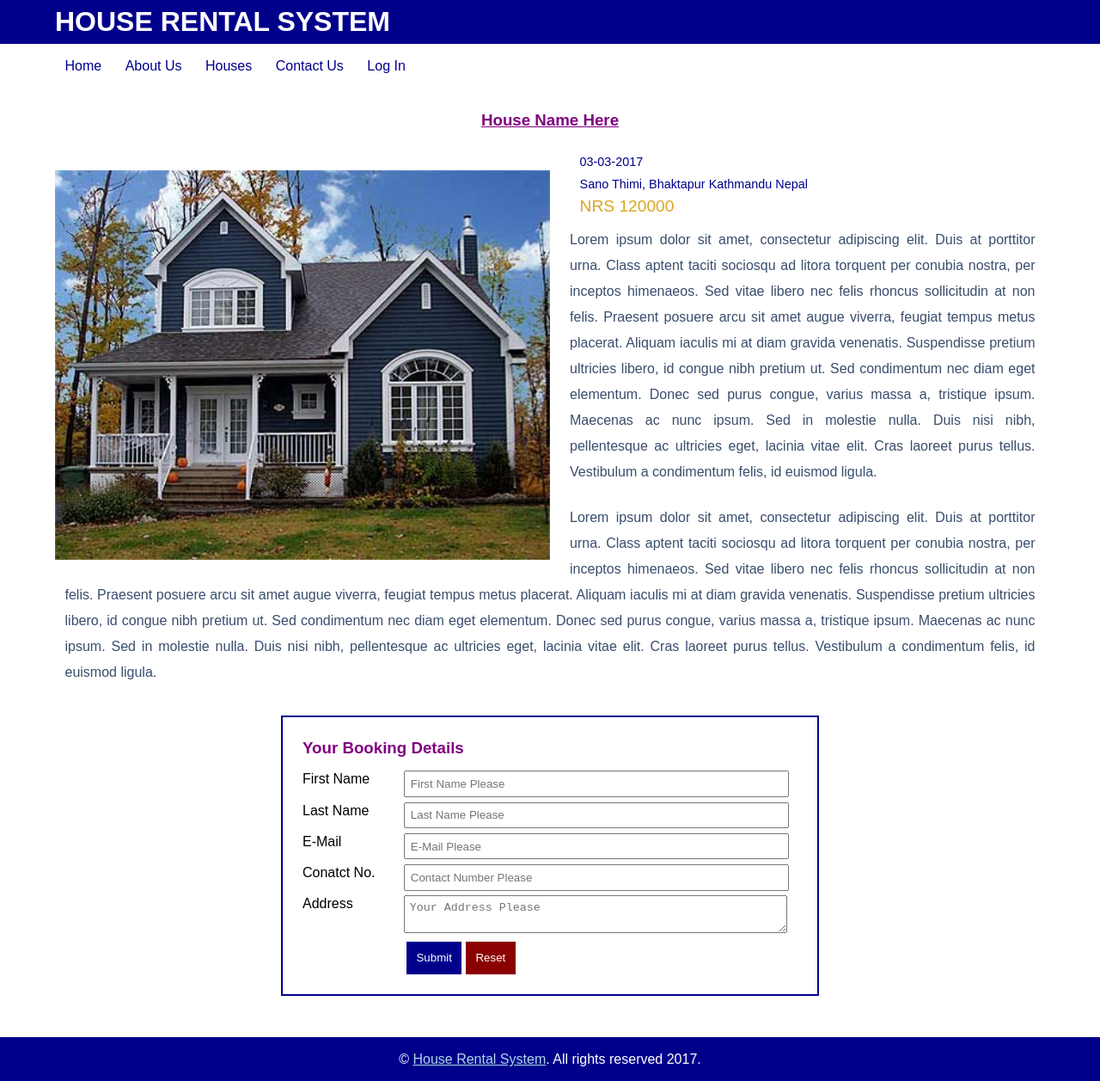
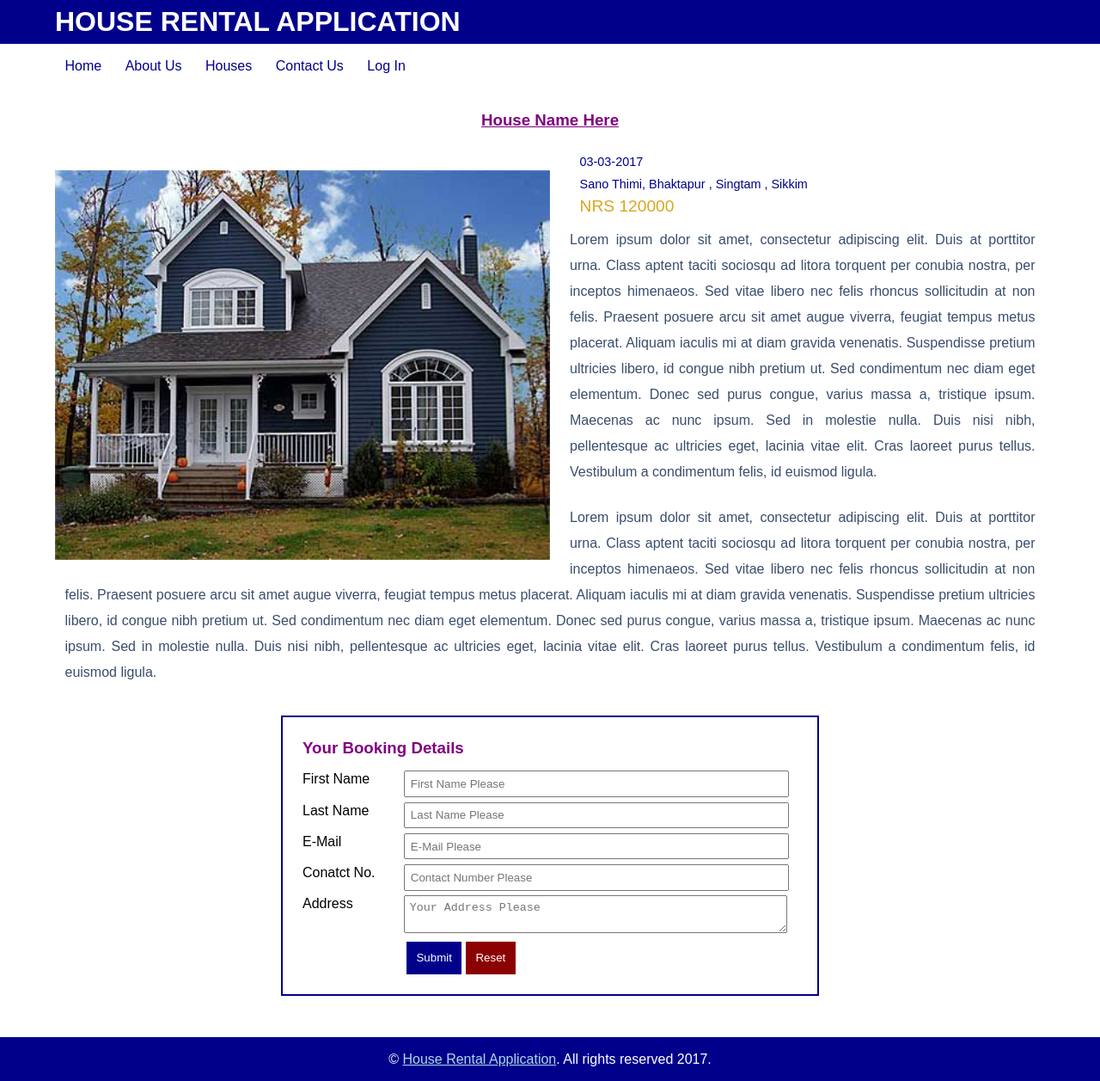
Before and after one commit to Sumbul19/HouseRent, a plain HTML site: page book.html in a window 1280 px wide. Shown: the whole page at 86% size. Drawn offline with Linux system fonts and the light colour scheme.

Commit message:
Major-Project

```diff
--- a/book.html
+++ b/book.html
@@ -2,11 +2,11 @@
 <html lang="en-US">
     <head>
         <meta charset="UTF-8" />
-        <meta name="author" content="VIJAY THAPA" />
-        <meta name="description" content="HOUSE RENTAL SYSTEM" />
+        <meta name="author" content="Purnima Sumbul Syeda Major Project" />
+        <meta name="description" content="HOUSE RENTAL APPLICATION" />
         <meta name="keywords" content="Give Your Keywords for SEO" />
 
-        <title>HOUSE RENTAL SYSTEM</title>
+        <title>HOUSE RENTAL APPLICATION</title>
         <!--ADING CSS HERE-->
         <link rel="stylesheet" type="text/css" href="assets/css/style.css" />
     </head>
@@ -15,7 +15,7 @@
         <!--Header Starts HERE-->
         <header class="header">
             <div class="wrapper">
-                <h1>HOUSE RENTAL SYSTEM</h1>
+                <h1>HOUSE RENTAL APPLICATION</h1>
             </div>
 
         </header>
@@ -44,7 +44,7 @@
                     <!--House Details Here-->
                     <img src="images/house.jpg" />
                     <span class="house-added">03-03-2017</span><br />
-                    <span class="house-location">Sano Thimi, Bhaktapur Kathmandu Nepal</span><br />
+                    <span class="house-location">Sano Thimi, Bhaktapur , Singtam  , Sikkim</span><br />
                     <span class="house-price">NRS 120000</span>
                     <p>
                         Lorem ipsum dolor sit amet, consectetur adipiscing elit. Duis at porttitor urna. Class aptent taciti sociosqu
@@ -96,7 +96,7 @@
         <!--Footer Starts HERE-->
         <footer class="footer">
             <div class="wrapper">
-                <p>&copy; <a href="#">House Rental System</a>. All rights reserved 2017.</p>
+                <p>&copy; <a href="#">House Rental Application</a>. All rights reserved 2017.</p>
             </div>
         </footer>
         <!--Footer Ends HERE-->
```
Also changed, not shown: about.html (+5 -5 lines), contact.html (+5 -5 lines).
